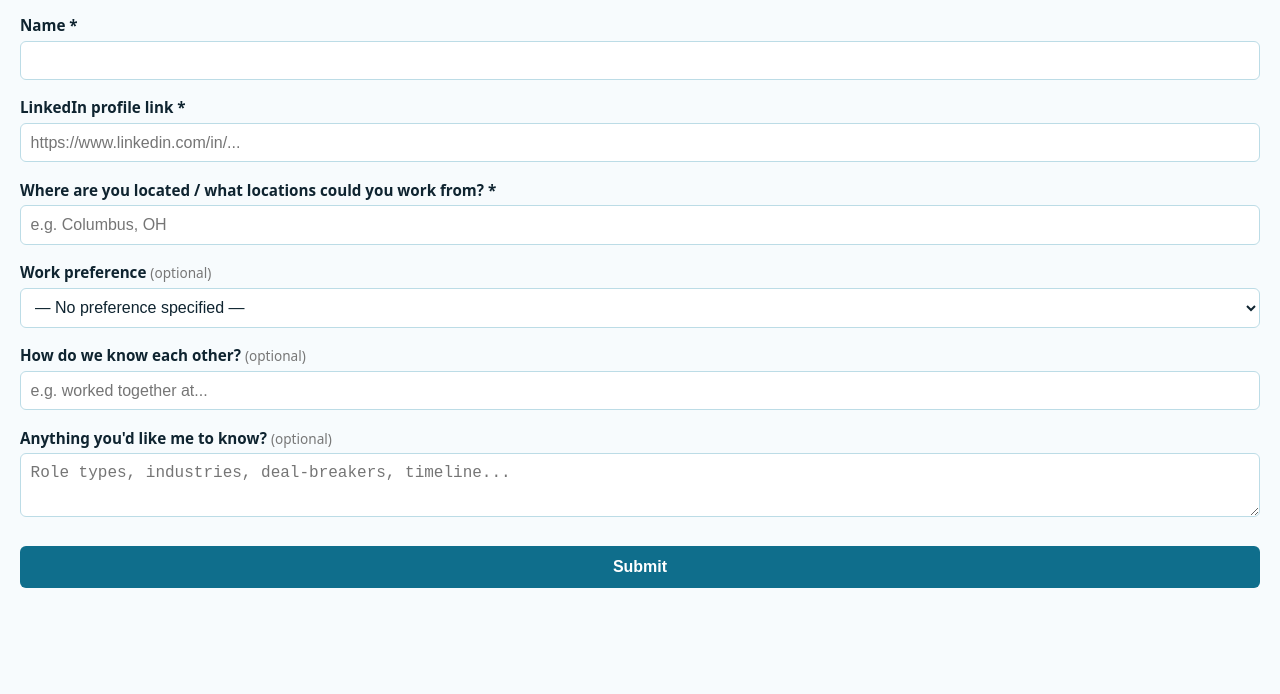
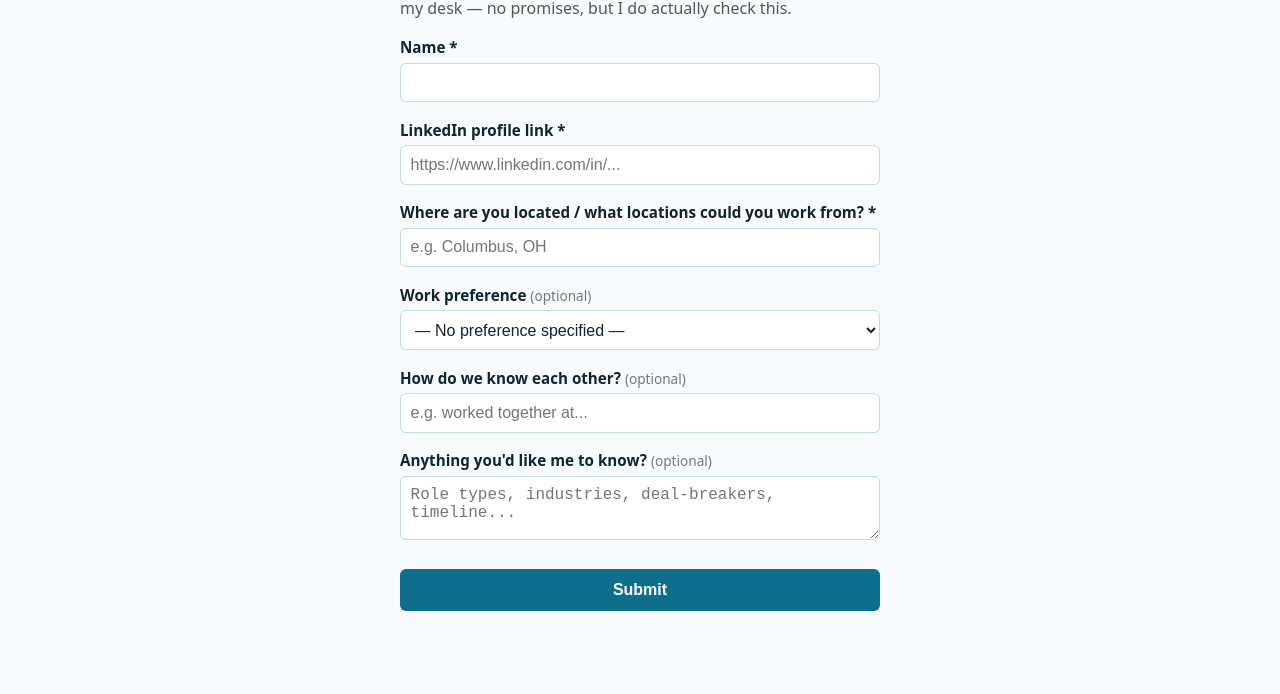
Before and after one commit to gilliganondata/talent-marketplace, a plain HTML site: page public/seeker-form.html in a window 1280 px wide. Shown: the part 106-800 px from the top of the page. Drawn offline with nearby package versions, Linux system fonts and the light colour scheme.

Commit message:
Update seeker form to present in narrow format.

```diff
--- a/public/seeker-form.html
+++ b/public/seeker-form.html
@@ -10,7 +10,7 @@
   <script src="./assets/supabase-client.js"></script>
   <link rel="stylesheet" href="./assets/styles.css" />
 </head>
-<body>
+<body class="page-narrow">
 
   <div id="form-view">
     <h1>Let me know you're looking</h1>
```
